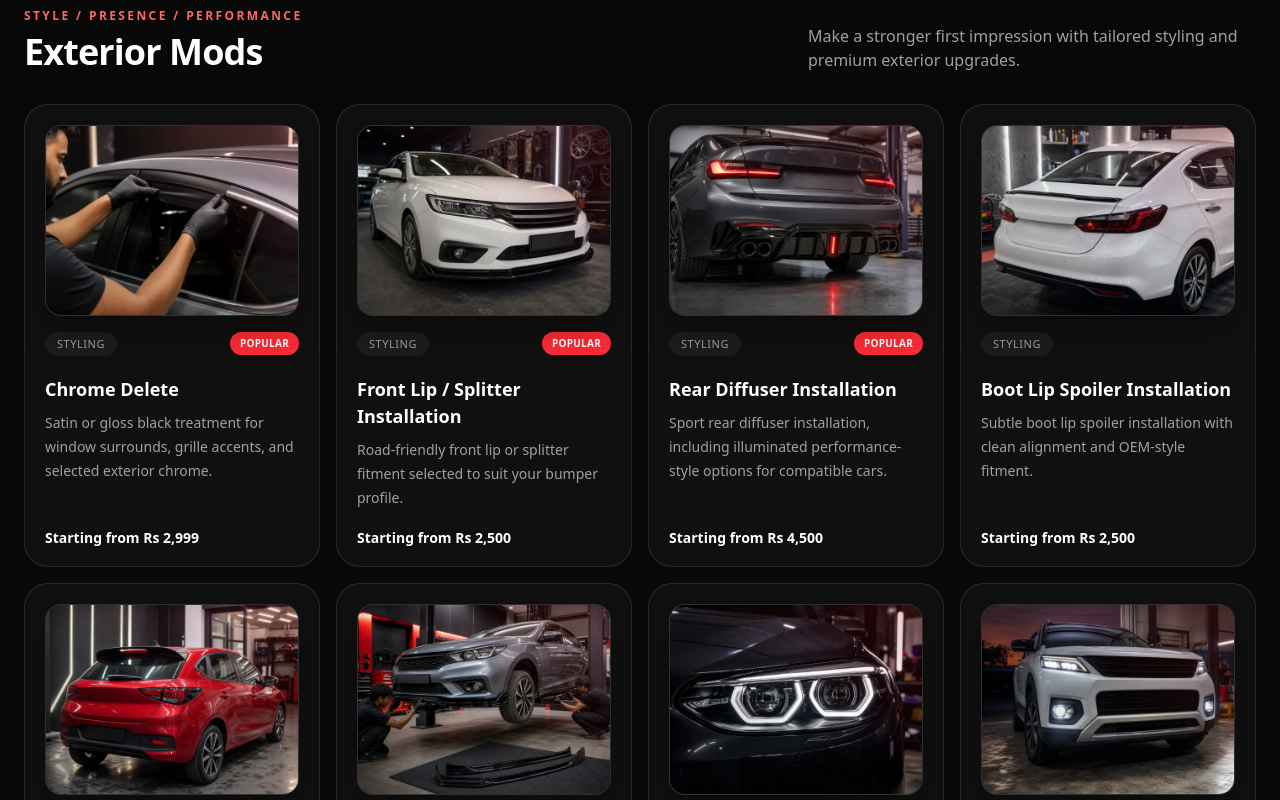
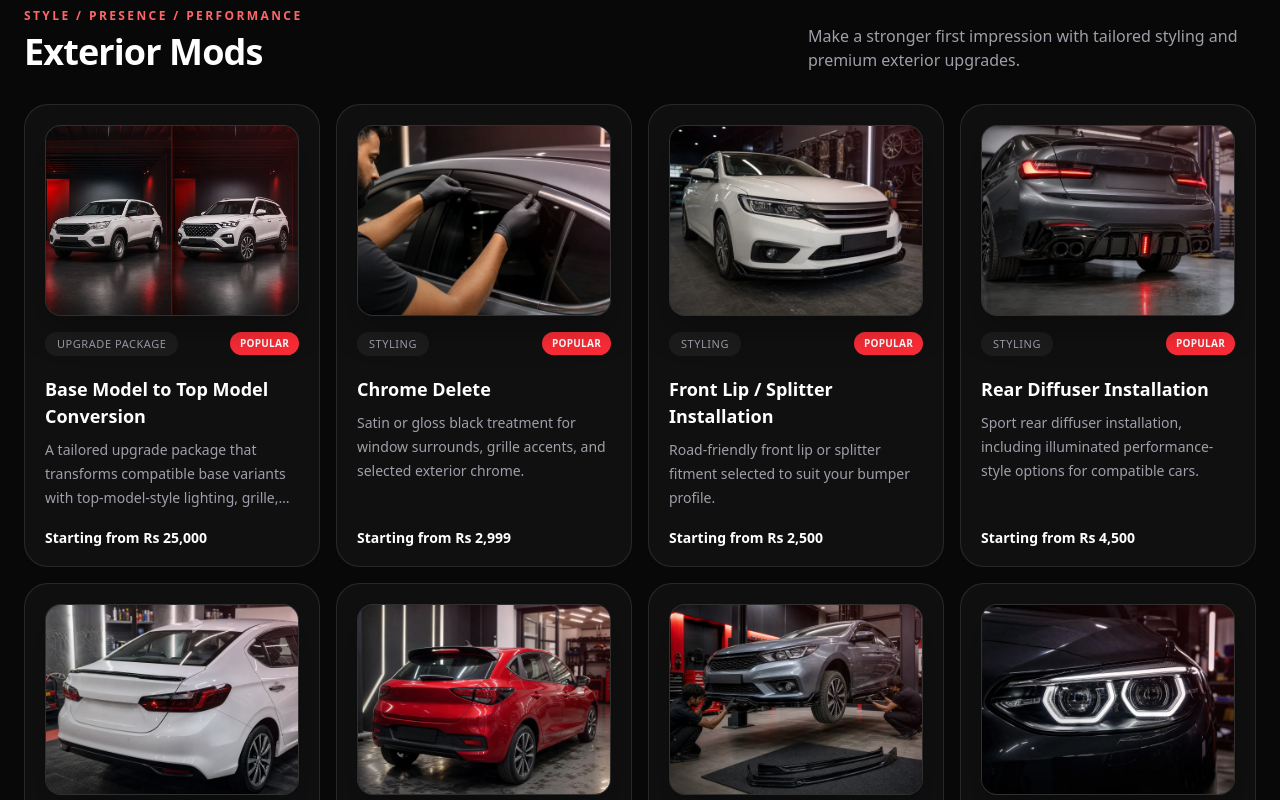
Before and after one commit to hri3day-create/driveway-kustoms, a Next.js app: page /Car-Mods in a window 1280 px wide. Shown: the part 4540-5340 px from the top of the page. Built offline with nearby package versions, Linux system fonts and the light colour scheme.

Commit message:
Add base to top model conversion package

```diff
--- a/app/Build-package/[vehicle]/data/exteriorMods.ts
+++ b/app/Build-package/[vehicle]/data/exteriorMods.ts
@@ -1,6 +1,16 @@
 import { Service } from "../types";
 
 export const exteriorMods: Service[] = [
+  {
+    id: 0,
+    name: "Base Model to Top Model Conversion",
+    description:
+      "A tailored upgrade package that transforms compatible base variants with top-model-style lighting, grille, alloys, exterior trim, cabin features, and technology options.",
+    category: "Upgrade Package",
+    startingPrice: "Rs 25,000",
+    note: "Final scope and price depend on your vehicle, variant, and compatible OEM-style upgrades.",
+    popular: true,
+  },
   {
     id: 1,
     name: "Chrome Delete",
--- a/components/ServicePhoto.tsx
+++ b/components/ServicePhoto.tsx
@@ -96,6 +96,7 @@ const serviceImages: Record<string, string> = {
   // Exterior mods
   "Gloss Black Roof Wrap": "roof-film.jpg",
   "Chrome Delete": "chrome-delete-v2.webp",
+  "Base Model to Top Model Conversion": "base-to-top-model-conversion-v1.webp",
   "Full Body Wrap": "wrap-install.jpg",
   "Bonnet Wrap": "wrap-hood.jpg",
   "Roof Wrap": "roof-film.jpg",
```
Also changed, not shown: public/images/service-thumbnails/base-to-top-model-conversion-v1.webp (added).
